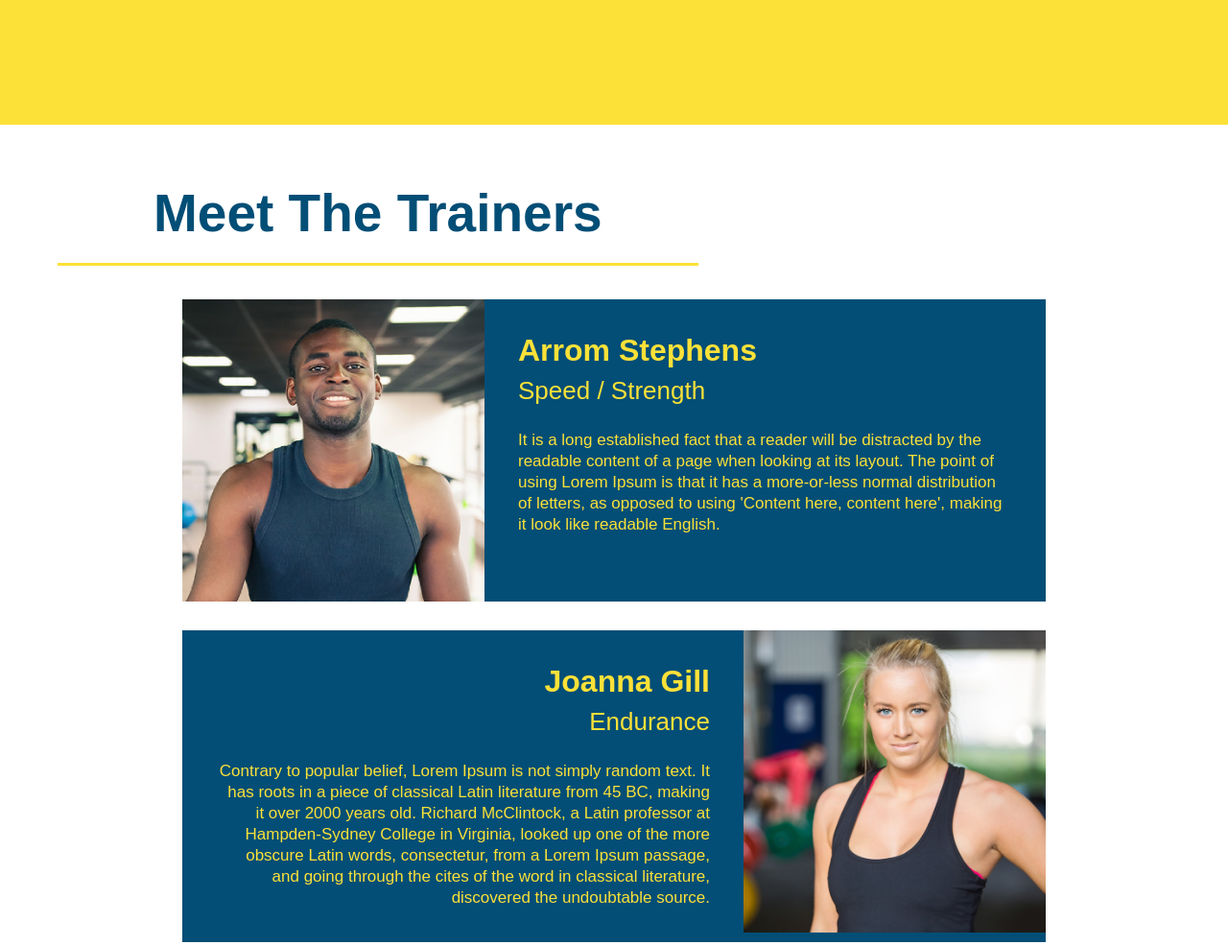
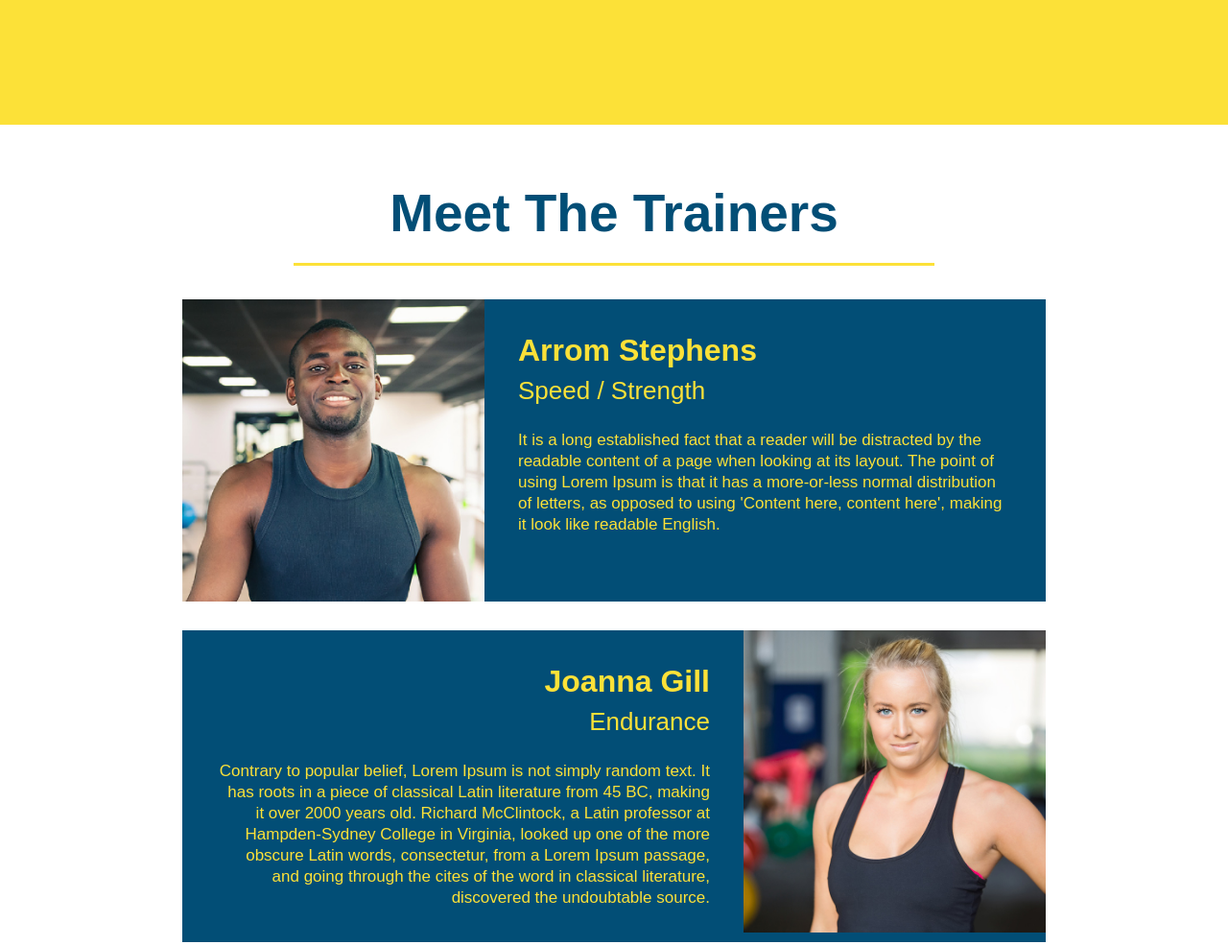
Before and after one commit to sudbatra/run-buddy, a plain HTML site: page index.html in a window 1280 px wide. Shown: the part 2600-3585 px from the top of the page at 96% size. Drawn offline with Linux system fonts and the light colour scheme.

Commit message:
trainer styling complete

```diff
--- a/assets/css/style.css
+++ b/assets/css/style.css
@@ -191,9 +191,10 @@ section{
 
 /* trainer styling */
 
-
+.trainers {
+    text-align: center;
+}
 .trainer {
-    text-align: center;
     width: 900px;
     margin: 0 auto 30px auto;
     background: #024e76;
```
